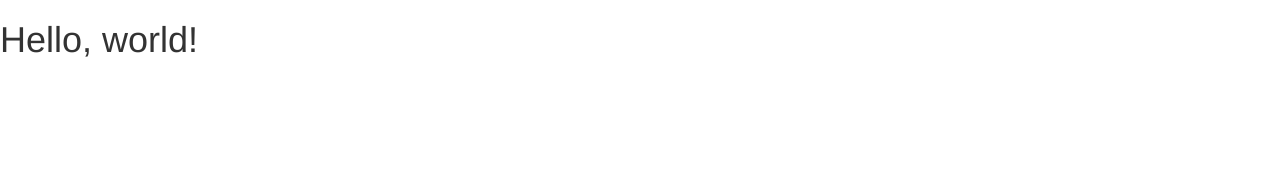
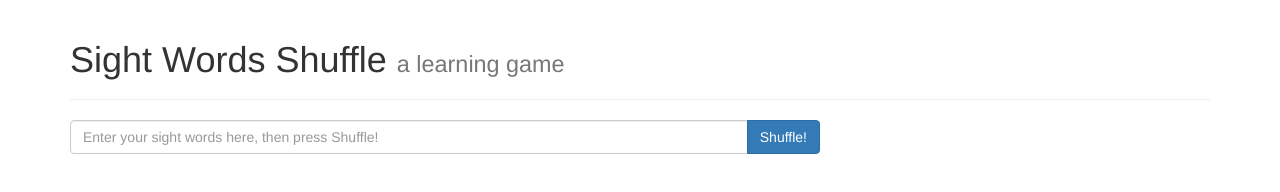
Before and after one commit to tet112001/sightwordshuffle, a plain HTML site: page index.html in a window 1280 px wide. Drawn offline with nearby package versions, Linux system fonts and the light colour scheme.

Commit message:
early layout

```diff
--- a/index.html
+++ b/index.html
@@ -5,7 +5,7 @@
     <meta http-equiv="X-UA-Compatible" content="IE=edge">
     <meta name="viewport" content="width=device-width, initial-scale=1">
     <!-- The above 3 meta tags *must* come first in the head; any other head content must come *after* these tags -->
-    <title>Siteword Shuffle</title>
+    <title>Sight Word Shuffle</title>
 
     <!-- Bootstrap -->
     <link href="bootstrap-3.3.7-dist/css/bootstrap.min.css" rel="stylesheet">
@@ -18,11 +18,28 @@
     <![endif]-->
   </head>
   <body>
-    <h1>Hello, world!</h1>
-
     <!-- jQuery (necessary for Bootstrap's JavaScript plugins) -->
     <script src="https://ajax.googleapis.com/ajax/libs/jquery/1.12.4/jquery.min.js"></script>
     <!-- Include all compiled plugins (below), or include individual files as needed -->
     <script src="bootstrap-3.3.7-dist/js/bootstrap.min.js"></script>
+
+    <div class="container">
+        <div class="page-header">
+            <h1>Sight Words Shuffle <small>a learning game</small></h1>
+        </div>
+        <div class="row">
+            <div class="col-md-8">
+                <div class="input-group">
+                    <input type="text" class="form-control" placeholder="Enter your sight words here, then press Shuffle!">
+                    <span class="input-group-btn">
+                        <button class="btn btn-primary" type="button" onclick=>Shuffle!</button>
+                    </span>
+                </div>
+            </div>
+            <div class="col-md-4"></div>
+        </div>
+        <div class="row">
+        </div>
+    </div>
   </body>
 </html>
```
